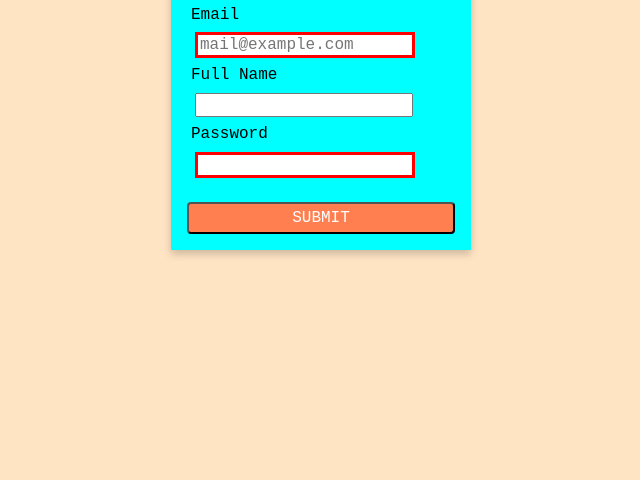
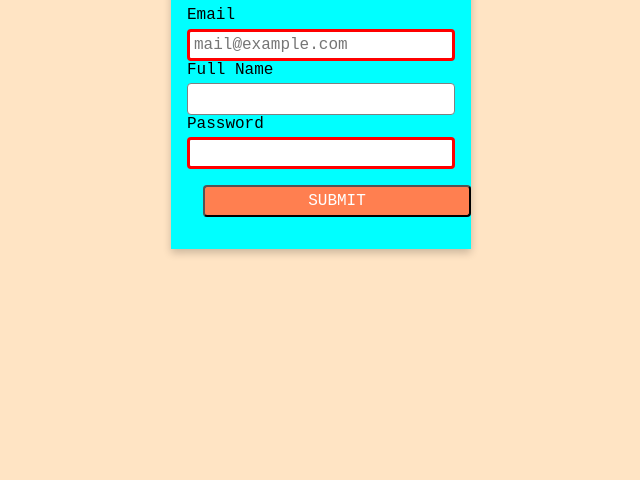
Before and after one commit to taniakononenko23/vscode-git-test56, a plain HTML site: page index.html in a window 1280 px wide. Shown: the part 320-800 px from the top of the page, without its empty margins (319-959 px from the left). Drawn offline with nearby package versions, Linux system fonts and the light colour scheme.

Commit message:
add init files

```diff
--- a/styles.css
+++ b/styles.css
@@ -20,17 +20,24 @@ form {
   text-transform: uppercase;
   text-align: center;
 }
+.form-label {
+  display: block;
+  margin-bottom: 4px;
+}
+
 .form-input {
-  margin: 8px;
-}
-.form-label {
-  margin: 4px;
+  width: 100%;
+  height: 32px;
+  border-radius: 4px;
+  border: 1px solid grey;
+  padding: 4px;
+  outline: none;
 }
 .submit-button {
   width: 100%;
   height: 32px;
   background-color: #ff7f50;
-  margin-top: 16px;
+  margin: 16px;
   color: #fff;
   border-radius: 4px;
   text-transform: uppercase;
```
